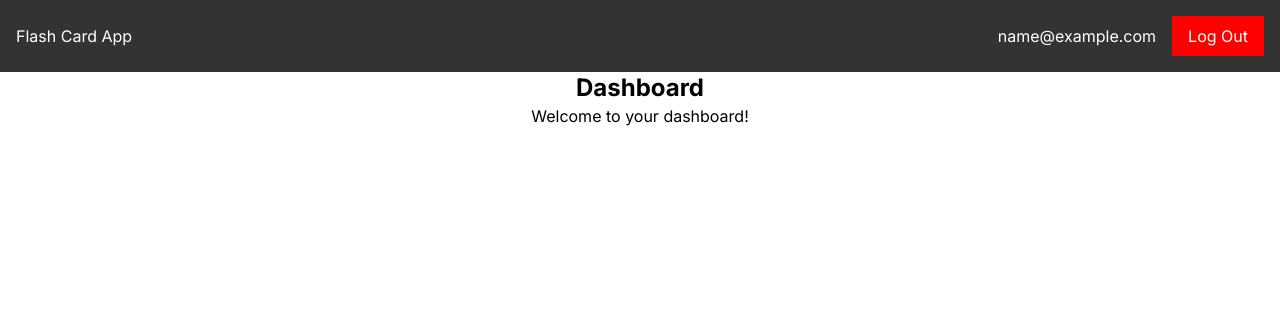
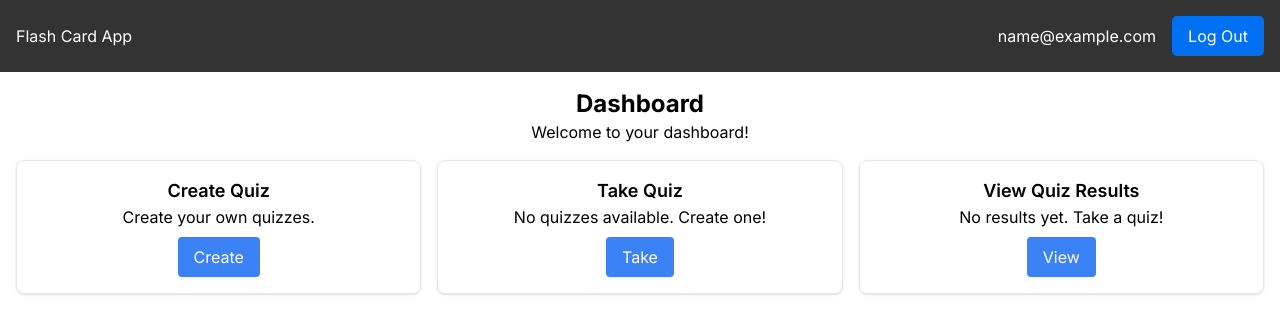
Before and after one commit to shagene/flashcard, a Next.js app: page /dashboard in a window 1280 px wide. Shown: the top 334 px of the page. Built offline with nearby package versions, Linux system fonts and the light colour scheme; sample sign-in values are in the browser's storage.

Commit message:
provided routing back to dashboard if user is on different screen

```diff
--- a/package.json
+++ b/package.json
@@ -14,6 +14,7 @@
     "prettier": "^3.2.5",
     "react": "^18",
     "react-dom": "^18",
+    "react-icons": "^5.0.1",
     "uuid": "^9.0.1"
   },
   "devDependencies": {
--- a/src/components/LayoutAuth.tsx
+++ b/src/components/LayoutAuth.tsx
@@ -4,6 +4,8 @@ import Head from "next/head";
 import { useRouter } from "next/router"; // Import useRouter
 import { Inter } from "next/font/google";
 import "../styles/globals.css";
+import Link from "next/link";
+import { RiArrowGoBackFill } from "react-icons/ri";
 
 const inter = Inter({ subsets: ["latin"] });
 
@@ -14,6 +16,7 @@ type Props = {
 const LayoutAuth = ({ children }: Props) => {
   const [userEmail, setUserEmail] = useState("");
   const router = useRouter(); // Use the useRouter hook
+  const isDashboard = router.pathname === "/dashboard";
 
   useEffect(() => {
     const email = localStorage.getItem("userEmail");
@@ -22,16 +25,16 @@ const LayoutAuth = ({ children }: Props) => {
     }
 
     // Set a timeout for auto logout after 2 minutes
-    const timeout = setTimeout(() => {
-      handleLogout();
-    }, 120000); // 120000 milliseconds = 2 minutes
+    // const timeout = setTimeout(() => {
+    //   handleLogout();
+    // }, 120000); // 120000 milliseconds = 2 minutes
 
     // Add event listener for tab or browser close
     window.addEventListener("beforeunload", handleLogout);
 
     // Cleanup function to clear the timeout and remove event listener
     return () => {
-      clearTimeout(timeout);
+      // clearTimeout(timeout);
       window.removeEventListener("beforeunload", handleLogout);
     };
   }, []);
@@ -56,6 +59,7 @@ const LayoutAuth = ({ children }: Props) => {
       <div className={inter.className}>
         <div className="appbar">
           <div className="title">Flash Card App</div>
+
           <div className="user-info">
             {userEmail ? <span>{userEmail}</span> : <span>No email found</span>}
             <button onClick={handleLogout} className="logout-button">
@@ -63,6 +67,16 @@ const LayoutAuth = ({ children }: Props) => {
             </button>
           </div>
         </div>
+        <div className="link-wrapper">
+          {!isDashboard && (
+            <Link href="/dashboard">
+              <span className="dashboard-link">
+                <RiArrowGoBackFill /> Back to Dashboard
+              </span>
+            </Link>
+          )}
+        </div>
+
         {children}
       </div>
       <style jsx>{`
@@ -70,22 +84,43 @@ const LayoutAuth = ({ children }: Props) => {
           display: flex;
           justify-content: space-between;
           align-items: center;
-          padding: 1rem;
+          padding: 1rem; /* 1rem remains the same */
           background-color: #333;
           color: #fff;
         }
         .user-info span {
-          margin-right: 1rem;
+          margin-right: 1rem; /* 1rem remains the same */
         }
         .logout-button {
-          background-color: #f00;
+          background-color: #0070f3;
           color: #fff;
           border: none;
-          padding: 0.5rem 1rem;
+          padding: 0.5rem 1rem; /* Adjusted to rem */
           cursor: pointer;
+          border-radius: 0.3125rem; /* 5px converted to rem */
+          transition:
+            background-color 0.3s,
+            color 0.3s;
         }
         .logout-button:hover {
-          opacity: 0.8;
+          background-color: #0056b3;
+          color: #e0e0e0;
+        }
+        .link-wrapper {
+          margin-top: 1rem;
+          margin-left: 1rem;
+        }
+        .dashboard-link {
+          color: #0070f3;
+          text-decoration: none;
+          display: flex;
+          align-items: center;
+          gap: 0.5rem; /* 8px converted to rem */
+          font-size: 1rem; /* Adjusted to rem for consistency */
+        }
+        .dashboard-link:hover {
+          text-decoration: underline;
+          color: #0056b3;
         }
       `}</style>
     </>
--- a/src/pages/create-quiz.tsx
+++ b/src/pages/create-quiz.tsx
@@ -1,5 +1,17 @@
+import useAuth from "@/hooks/useAuth";
+import Layout from "../components/LayoutAuth";
+
 const CreateQuizPage = () => {
-  return <div>Dashboard</div>;
+  useAuth(); // Protect the page
+
+  return (
+    <Layout>
+      <div className="text-center">
+        <h1 className="text-2xl font-bold">Create Quiz</h1>
+        <p>Create Your Quiz</p>
+      </div>
+    </Layout>
+  );
 };
 
 export default CreateQuizPage;
--- a/src/pages/dashboard.tsx
+++ b/src/pages/dashboard.tsx
@@ -3,14 +3,66 @@
 import React from "react";
 import Layout from "../components/LayoutAuth";
 import useAuth from "@/hooks/useAuth";
+import { useRouter } from "next/router";
 
 const Dashboard = () => {
   useAuth(); // Protect the page
+
+  const router = useRouter();
+
+  const quizzes = [];
+  const results = [];
+
+  const handleCreateQuiz = () => {
+    router.push("/create-quiz");
+  };
+
+  const handleViewResults = () => {
+    router.push("/view-results");
+  };
+
   return (
     <Layout>
       <div className="text-center">
         <h1 className="text-2xl font-bold">Dashboard</h1>
         <p>Welcome to your dashboard!</p>
+        <div className="grid grid-cols-1 md:grid-cols-3 gap-4 p-4">
+          <div className="border p-4 rounded-lg shadow">
+            <h2 className="font-semibold text-lg">Create Quiz</h2>
+            <p>Create your own quizzes.</p>
+            <button
+              className="mt-2 px-4 py-2 bg-blue-500 text-white rounded"
+              onClick={handleCreateQuiz}
+            >
+              Create
+            </button>
+          </div>
+          <div className="border p-4 rounded-lg shadow">
+            <h2 className="font-semibold text-lg">Take Quiz</h2>
+            {quizzes.length > 0 ? (
+              <p>Start taking quizzes.</p>
+            ) : (
+              <p>No quizzes available. Create one!</p>
+            )}
+            <button className="mt-2 px-4 py-2 bg-blue-500 text-white rounded">
+              Take
+            </button>
+          </div>
+          <div className="border p-4 rounded-lg shadow">
+            <h2 className="font-semibold text-lg">View Quiz Results</h2>
+            {results.length > 0 ? (
+              <p>Check out your quiz results.</p>
+            ) : (
+              <p>No results yet. Take a quiz!</p>
+            )}
+            <button
+              className="mt-2 px-4 py-2 bg-blue-500 text-white rounded"
+              onClick={handleViewResults}
+            >
+              View
+            </button>
+          </div>
+        </div>
       </div>
     </Layout>
   );
--- a/src/pages/view-results.tsx
+++ b/src/pages/view-results.tsx
@@ -1,5 +1,19 @@
+import React from "react";
+
+import Layout from "../components/LayoutAuth";
+import useAuth from "@/hooks/useAuth";
+
 const ViewResultsPage = () => {
-  return <div>Dashboard</div>;
+  useAuth(); // Protect the page
+
+  return (
+    <Layout>
+      <div className="text-center">
+        <h1 className="text-2xl font-bold">Results</h1>
+        <p>Welcome to your results page!</p>
+      </div>
+    </Layout>
+  );
 };
 
 export default ViewResultsPage;
```
Also changed, not shown: 1 other file (tests, documents, lock files or other folders).
